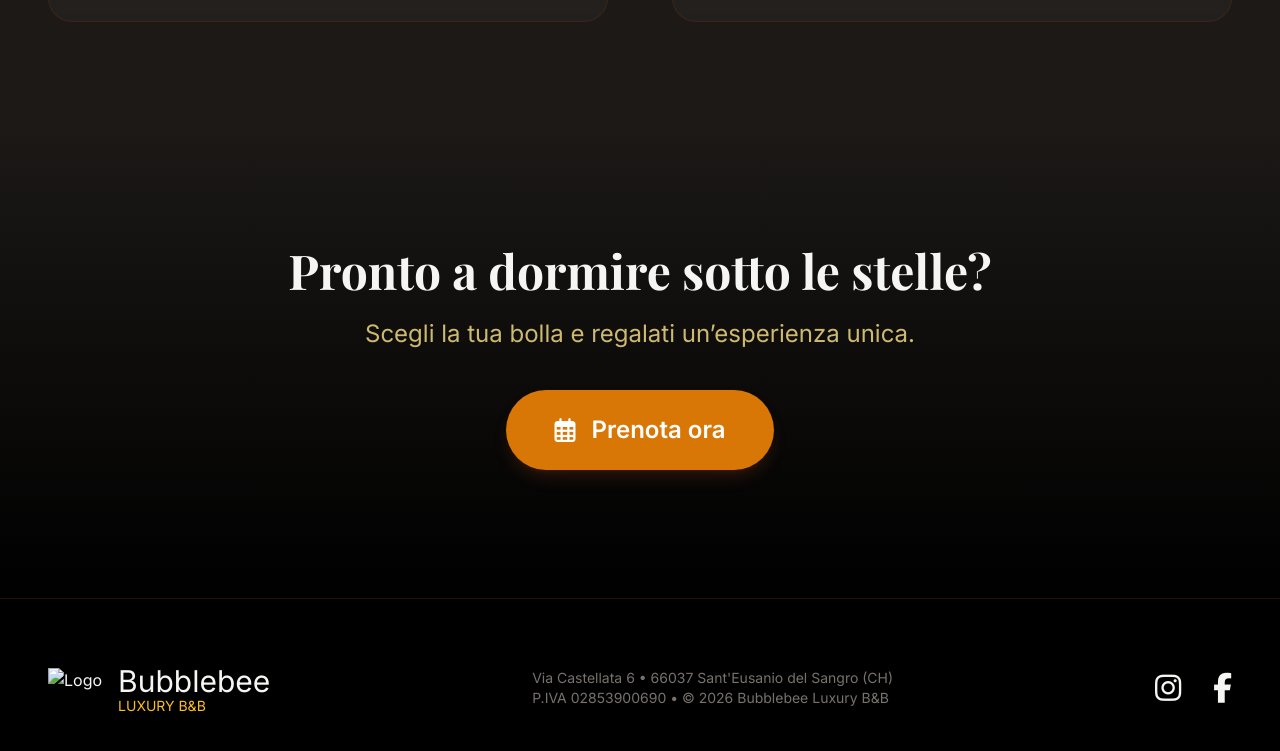
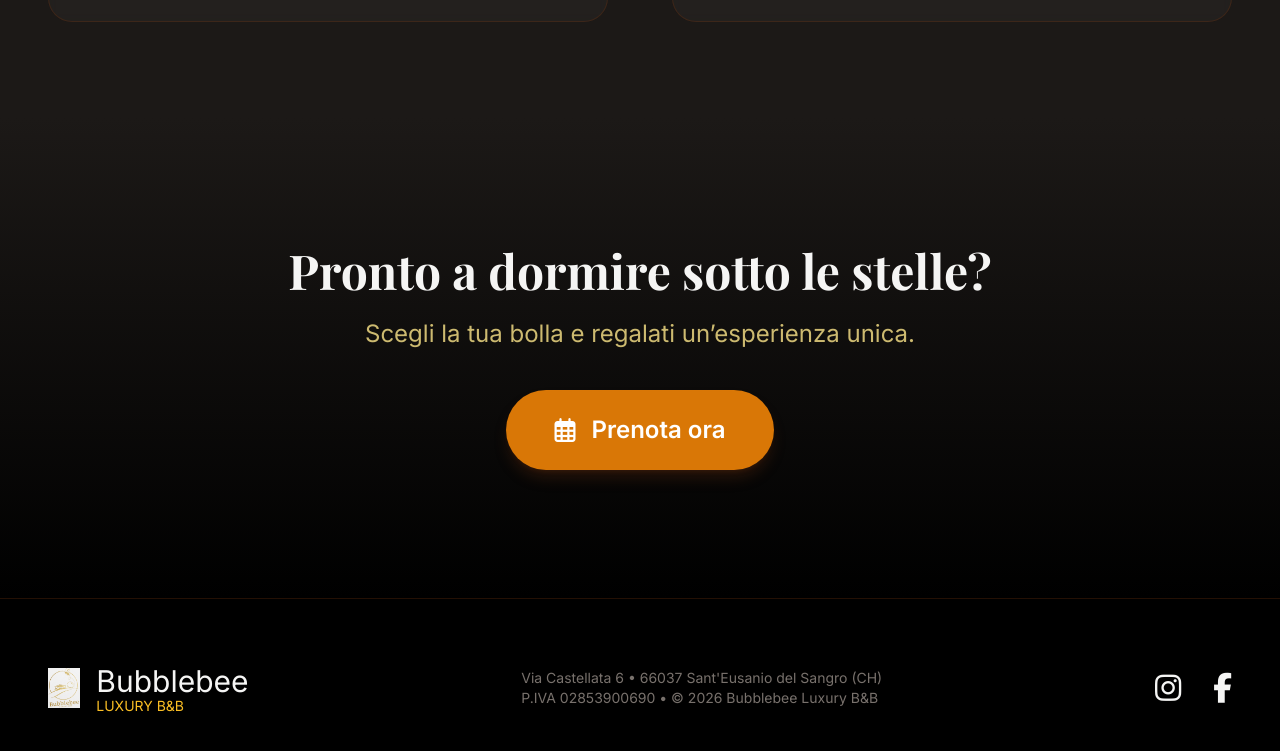
Before and after one commit to massivecesare/groknero, a plain HTML site: page stanze.html in a window 1280 px wide. Shown: the part 1756-2507 px from the top of the page. Drawn offline with nearby package versions, Linux system fonts and the light colour scheme.

Commit message:
Update stanze.html

```diff
--- a/stanze.html
+++ b/stanze.html
@@ -195,7 +195,7 @@
     <div class="max-w-screen-2xl mx-auto px-6 lg:px-12 text-center md:text-left">
       <div class="flex flex-col md:flex-row justify-between items-center gap-10">
         <div class="flex items-center gap-4">
-          <img src="images/logo1.JPG" alt="Logo" class="h-10">
+          <img src="logo1.JPG" alt="Logo" class="h-10">
           <div class="text-sm leading-none">
             <div class="heading-font text-3xl">Bubblebee</div>
             <div class="text-amber-400">LUXURY B&amp;B</div>
```
